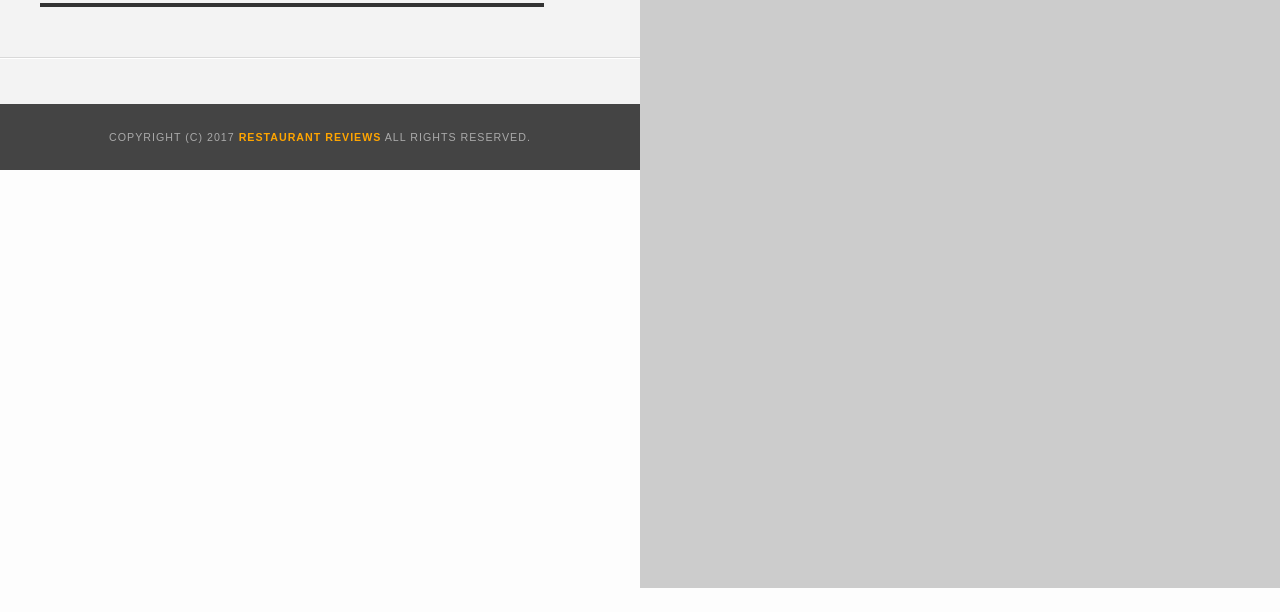
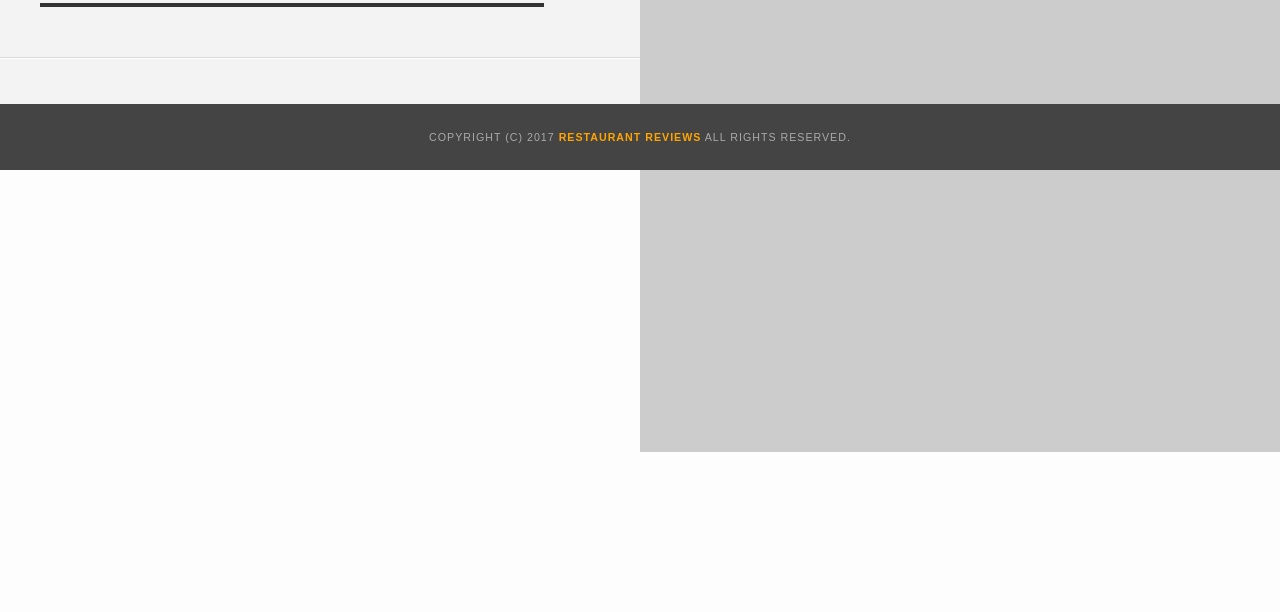
Before and after one commit to Fatmah-Aloudah/RestaurantsReviews-fend, a plain HTML site: page restaurant.html in a window 1280 px wide. Shown: the part 188-800 px from the top of the page. Drawn offline with Linux system fonts and the light colour scheme; some packages are replaced by stand-ins of ours.

Commit message:
Update styles.css

```diff
--- a/css/styles.css
+++ b/css/styles.css
@@ -192,8 +192,8 @@ nav h1 a {
 }
 .inside #map-container {
   background: blue none repeat scroll 0 0;
-  height: 87%;
-  position: fixed;
+  height: 70%;
+  position:fixed;
   right: 0;
   top: 80px;
   width: 50%;
@@ -206,7 +206,7 @@ nav h1 a {
 .inside #footer {
   bottom: 0;
   position: absolute;
-  width: 50%;
+  width: 100%;
 }
 #restaurant-name {
   color: #f18200;
@@ -319,6 +319,7 @@ ul#restaurants-list{
 
 .restaurant-content-wrapper #restaurant-container #restaurant-img .restaurant-data {
   max-width: 100%;
+  height: auto;
 }
 
 section#restaurant-container, section#reviews-container{
```
